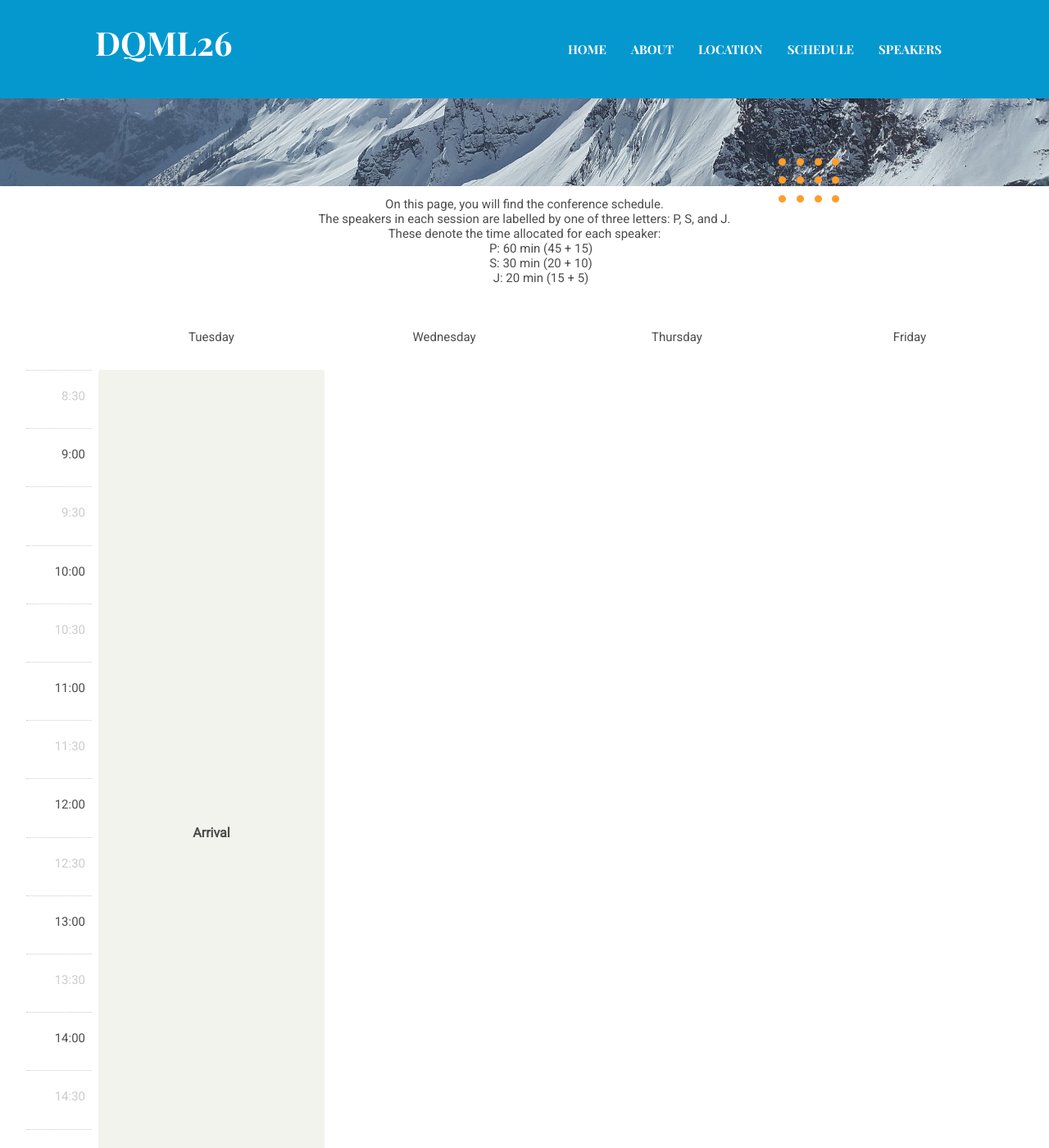
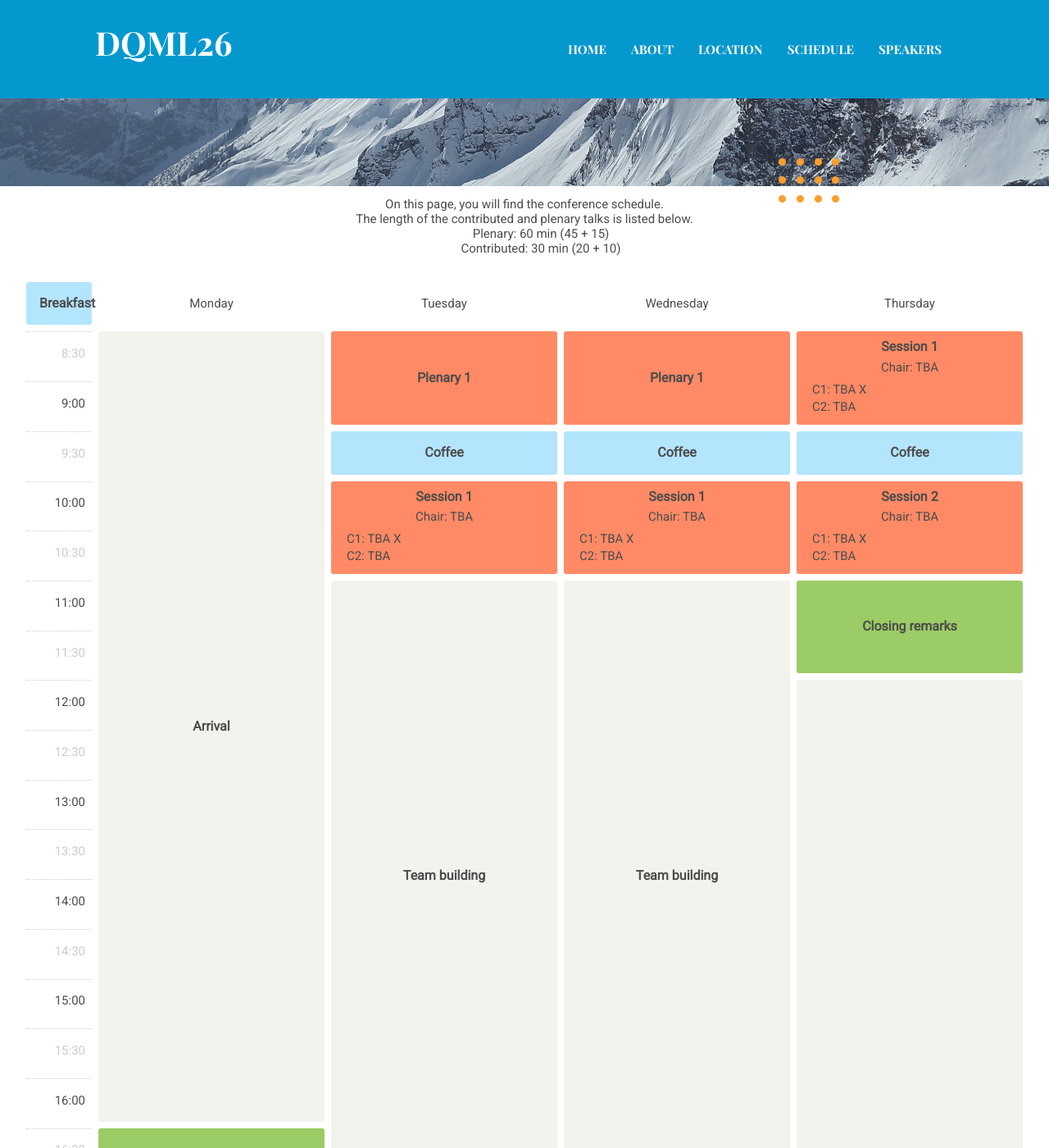
Before and after one commit to DQML26/DQML26.github.io, a Jekyll site: the page built from _pages/schedule.html, in a window 1280 px wide and 1400 px high, scrolled down 277 px. Shown: the whole window at 82% size. Built offline with Jekyll 4.4.1, drawn with Linux system fonts in a browser that asks for light colours; some of the changed text lies outside the part shown.

Commit message:
Create schedule, correct sponsors, and others

```diff
--- a/_pages/schedule.html
+++ b/_pages/schedule.html
@@ -6,20 +6,19 @@ image: assets/images/about/about_us.jpeg
 
 <center style="margin-top: 1%">
 On this page, you will find the conference schedule.<br>
-The speakers in each session are labelled by one of three letters: P, S, and J.<br>
-These denote the time allocated for each speaker:
+The length of the contributed and plenary talks is listed below.
 <ul>
-<li> P: 60 min (45 + 15) </li>
-<li> S: 30 min (20 + 10) </li>
-<li> J: 20 min (15 + 5) </li>
+<li> Plenary: 60 min (45 + 15) </li>
+<li> Contributed: 30 min (20 + 10) </li>
 </ul>
 
 <div class="scheduleContainer">
 
-  <div class="header" style="grid-column: 2;">Tuesday</div>
-  <div class="header" style="grid-column: 3;">Wednesday</div>
-  <div class="header" style="grid-column: 4;">Thursday</div>
-  <div class="header" style="grid-column: 5;">Friday</div>
+  <div class="header" style="grid-column: 2;">Monday</div>
+  <div class="header" style="grid-column: 3;">Tuesday</div>
+  <div class="header" style="grid-column: 4;">Wednesday</div>
+  <div class="header" style="grid-column: 5;">Thursday</div>
+
 
   <!-- TIMES -->
   <div class="time start-830">8:30</div>
@@ -53,11 +52,52 @@ These denote the time allocated for each speaker:
 
   <!-- EVENTS -->
   <div class="event stage-arrival start-830 end-1600 length-1">Arrival</div>
-  <div class="event stage-opening start-1630 end-1700 length-1">Opening remarks <span>X & Y & Reinhard Maurer</span></div>
-  <div class="event stage-ML start-1730 end-1800 length-1">ML for dynamics <span>Chair: X</span><span class="left">S1: X<br>S2: X<br>S3: X</span></div>
-  <div class="event stage-break start-1830 end-1930 length-1">Dinner</div>
-  <div class="event stage-other start-2000 end-2130 length-1">Fluctuations and reponse <span>Chair: X</span><span class="left">S4: X<br>P1: X</span></div>
-<!--
+  <!-- <div class="event stage-opening start-1630 end-1730 length-1">Opening remarks <span>X & Y & Reinhard Maurer</span></div> -->
+  <div class="event stage-opening start-1630 end-1700 length-1">Opening remarks</div>
+  <!-- <div class="event stage-ML start-1730 end-1800 length-1">ML for dynamics <span>Chair: X</span><span class="left">S1: X<br>S2: X<br>S3: X</span></div> -->
+  <div class="event stage-session-type-1 start-1730 end-1800 length-1">Session 1 <span>Chair: TBA</span><span class="left">C1: TBA X<br>C2: TBA</span></div>
+  <div class="event stage-break start-1830 end-1900 length-1">Dinner</div>
+  <div class="event stage-session-type-1 start-1930 end-2000 length-1">Session 2 <span>Chair: TBA</span><span class="left">C1: TBA X<br>C2: TBA</span></div>
+  <div class="event stage-break start-2030 end-2030 length-1">Break</div>
+  <div class="event stage-session-type-1 start-2100 end-2130 length-1">Session 3 <span>Chair: TBA</span><span class="left">C1: TBA X<br>C2: TBA</span></div>
+
+
+  <div class="event stage-break start-800 end-800 length-1">Breakfast</div>
+  <div class="event stage-session-type-1 start-830 end-900 length-1">Plenary 1</div>
+  <div class="event stage-break start-930 end-930 length-1">Coffee</div>
+  <div class="event stage-session-type-1 start-1000 end-1030 length-1">Session 1 <span>Chair: TBA</span><span class="left">C1: TBA X<br>C2: TBA</span></div>
+  <div class="event stage-arrival start-1100 end-1630 length-1">Team building</div>
+  <div class="event stage-break start-1700 end-1700 length-1">Snacks</div>
+  <div class="event stage-session-type-1 start-1730 end-1800 length-1">Session 2 <span>Chair: TBA</span><span class="left">C1: TBA X<br>C2: TBA</span></div>
+  <div class="event stage-break start-1830 end-1900 length-1">Dinner</div>
+  <div class="event stage-session-type-1 start-1930 end-2000 length-1">Plenary 2</div>
+  <div class="event stage-break start-2030 end-2030 length-1">Break</div>
+  <div class="event stage-session-type-1 start-2100 end-2130 length-1">Session 3 <span>Chair: TBA</span><span class="left">C1: TBA X<br>C2: TBA</span></div>
+
+
+  <div class="event stage-break start-800 end-800 length-1">Breakfast</div>
+  <div class="event stage-session-type-1 start-830 end-900 length-1">Plenary 1</div>
+  <div class="event stage-break start-930 end-930 length-1">Coffee</div>
+  <div class="event stage-session-type-1 start-1000 end-1030 length-1">Session 1 <span>Chair: TBA</span><span class="left">C1: TBA X<br>C2: TBA</span></div>
+  <div class="event stage-arrival start-1100 end-1630 length-1">Team building</div>
+  <div class="event stage-break start-1700 end-1700 length-1">Snacks</div>
+  <div class="event stage-session-type-1 start-1730 end-1800 length-1">Session 2 <span>Chair: TBA</span><span class="left">C1: TBA X<br>C2: TBA</span></div>
+  <div class="event stage-break start-1830 end-1900 length-1">Dinner</div>
+  <div class="event stage-session-type-1 start-1930 end-2000 length-1">Plenary 2</div>
+  <div class="event stage-break start-2030 end-2030 length-1">Break</div>
+  <div class="event stage-session-type-1 start-2100 end-2130 length-1">Session 3 <span>Chair: TBA</span><span class="left">C1: TBA X<br>C2: TBA</span></div>
+
+
+  <div class="event stage-break start-800 end-800 length-1">Breakfast</div>
+  <div class="event stage-session-type-1 start-830 end-900 length-1">Session 1 <span>Chair: TBA</span><span class="left">C1: TBA X<br>C2: TBA</span></div>
+  <div class="event stage-break start-930 end-930 length-1">Coffee</div>
+  <div class="event stage-session-type-1 start-1000 end-1030 length-1">Session 2 <span>Chair: TBA</span><span class="left">C1: TBA X<br>C2: TBA</span></div>
+  <div class="event stage-opening start-1100 end-1130 length-1">Closing remarks</div>
+  <div class="event stage-arrival start-1200 end-2200 length-1">Departure</div>
+
+
+
+  <!--
   <div class="event stage-dynspec start-830 end-1030 length-1">Dynamics and spectroscopy in hybrid materials <span>Chair: Mario Galante</span><span class="left">P2: Alessandro Lunghi<br>S5 Benedikt Klein<br>S6: Pavlo Gordiichuk</span></div>
   <div class="event stage-open start-1100 end-1630 length-1">Open discussion</div>
   <div class="event stage-dynspec start-1700 end-1900 length-1">Dynamics and spectroscopy in hybrid materials <span>Chair: Benedikt Klein</span><span class="left">J1: Billal Sohail<br>J2: Shayantan Chaudhuri<br>S7: Mario Galante<br>S8: Matteo Gori<br>S9: Leonardo Medrano Sandonas</span></div>
--- a/assets/scss/_schedule.scss
+++ b/assets/scss/_schedule.scss
@@ -112,8 +112,8 @@ $blockLengths: 1, 2, 3, 4;
   &.stage-arrival {background-color: #f3f3ed};
   &.stage-opening {background-color: #9ccc65};
   &.stage-break {background-color: #b3e5fc};
-  &.stage-ML {background-color: #ff8a65};
-  &.stage-dynspec {background-color: #26c7da};
-  &.stage-open {background-color: #81d4fa};
-  &.stage-other {background-color: #ffa726};
+  &.stage-session-type-1 {background-color: #ff8a65};
+  &.stage-session-type-2 {background-color: #26c7da};
+  &.stage-session-type-3 {background-color: #81d4fa};
+  &.stage-session-type-4 {background-color: #ffa726};
 }
```
Also changed, not shown: _pages/speakers.html (+18 -18 lines), _posts/2022-01-10-Alessandro-Lunghi.markdown (deleted, +0 -25 lines), _posts/2022-01-10-Carla-Verdi.markdown (deleted, +0 -17 lines), _posts/2022-01-10-Oliver-Unke.markdown (deleted, +0 -15 lines), _posts/2022-01-10-Rocco-Martirozzo.markdown (deleted, +0 -14 lines), _posts/Invited_Speaker_1.markdown (added, +19 -0 lines), _posts/Invited_Speaker_2.markdown (added, +19 -0 lines), _posts/Invited_Speaker_3.markdown (added, +19 -0 lines), _posts/Invited_Speaker_4.markdown (added, +19 -0 lines), assets/images/clients-logo/client-logo-1.png, assets/images/clients-logo/client-logo-2.png, assets/images/clients-logo/client-logo-5.png, assets/images/team/member-1.png, assets/images/team/member-2.png, 2 more files.
